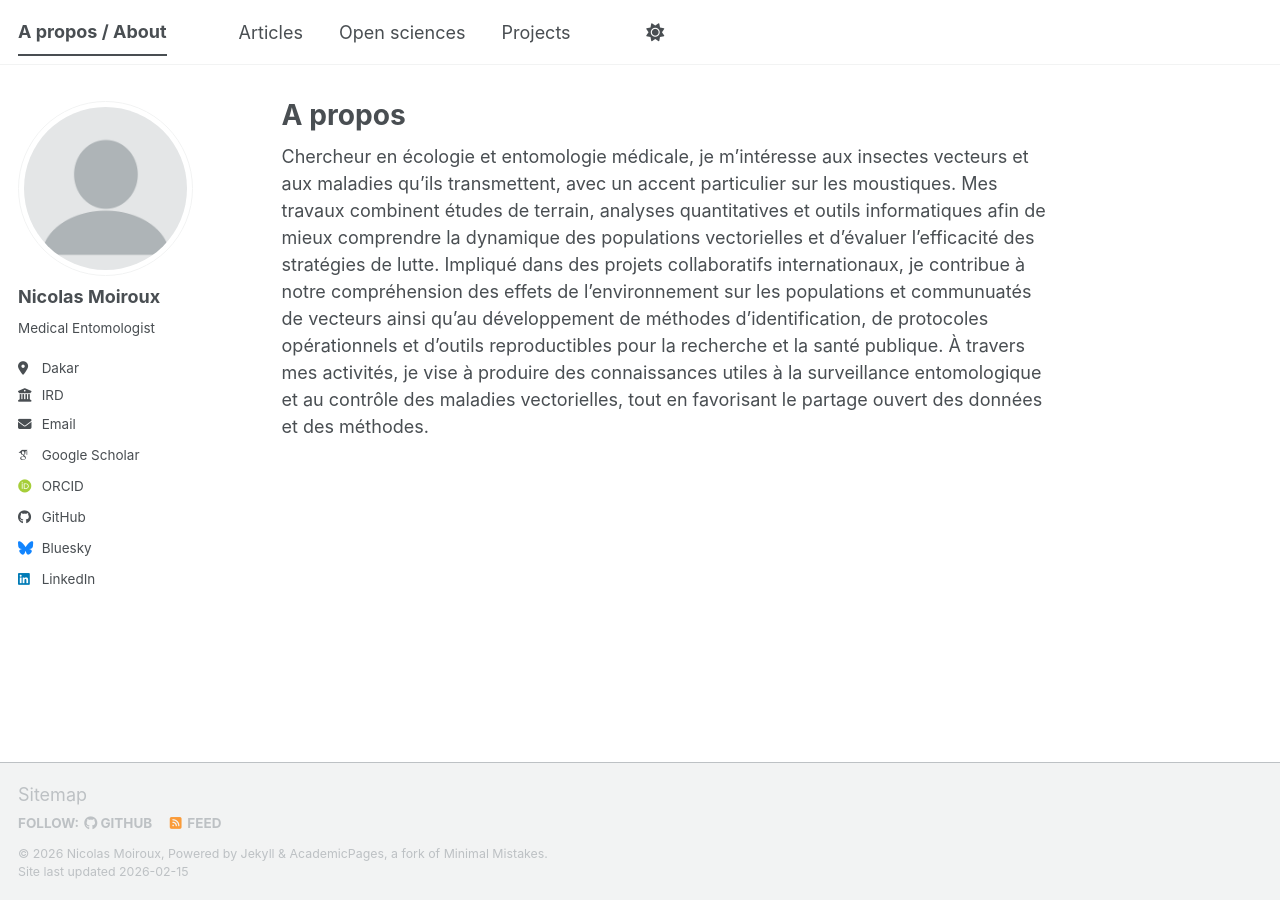
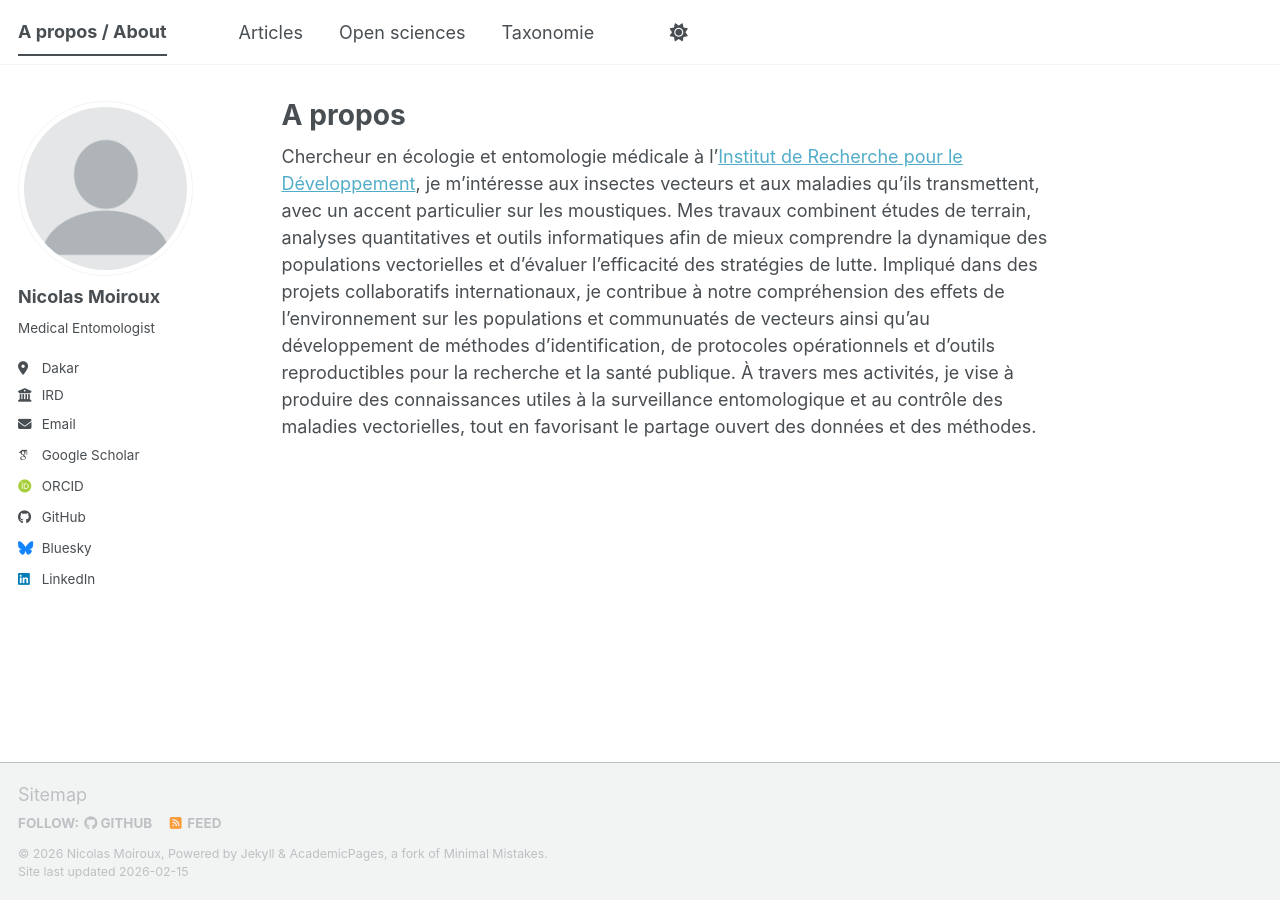
Before and after one commit to Nmoiroux/nmoiroux.github.io, a Jekyll site: the page built from _pages/about.md, in a window 1280 px wide. Built offline with Jekyll 4.4.1, drawn with Linux system fonts in a browser that asks for light colours; some web fonts are replaced; a script bundle is joined from its source files by our own code; library files that are not in the unit come from our copies.

```diff
--- a/_data/navigation.yml
+++ b/_data/navigation.yml
@@ -14,8 +14,8 @@ main:
   - title: "Open sciences"
     url: /opensciences/
 
-  - title: "Projects"
-    url: /projects/
+  - title: "Taxonomie"
+    url: /taxo/
 
   - title: ""
 
--- a/_pages/about.md
+++ b/_pages/about.md
@@ -7,4 +7,4 @@ redirect_from:
   - /about.html
 ---
 
-Chercheur en écologie et entomologie médicale, je m’intéresse aux insectes vecteurs et aux maladies qu’ils transmettent, avec un accent particulier sur les moustiques. Mes travaux combinent études de terrain, analyses quantitatives et outils informatiques afin de mieux comprendre la dynamique des populations vectorielles et d’évaluer l’efficacité des stratégies de lutte. Impliqué dans des projets collaboratifs internationaux, je contribue à notre compréhension des effets de l'environnement sur les populations et communuatés de vecteurs ainsi qu'au développement de méthodes d’identification, de protocoles opérationnels et d’outils reproductibles pour la recherche et la santé publique. À travers mes activités, je vise à produire des connaissances utiles à la surveillance entomologique et au contrôle des maladies vectorielles, tout en favorisant le partage ouvert des données et des méthodes.
+Chercheur en écologie et entomologie médicale à l'[Institut de Recherche pour le Développement](www.ird.fr), je m’intéresse aux insectes vecteurs et aux maladies qu’ils transmettent, avec un accent particulier sur les moustiques. Mes travaux combinent études de terrain, analyses quantitatives et outils informatiques afin de mieux comprendre la dynamique des populations vectorielles et d’évaluer l’efficacité des stratégies de lutte. Impliqué dans des projets collaboratifs internationaux, je contribue à notre compréhension des effets de l'environnement sur les populations et communuatés de vecteurs ainsi qu'au développement de méthodes d’identification, de protocoles opérationnels et d’outils reproductibles pour la recherche et la santé publique. À travers mes activités, je vise à produire des connaissances utiles à la surveillance entomologique et au contrôle des maladies vectorielles, tout en favorisant le partage ouvert des données et des méthodes.
```
Also changed, not shown: _pages/taxo.md (added, +31 -0 lines).
